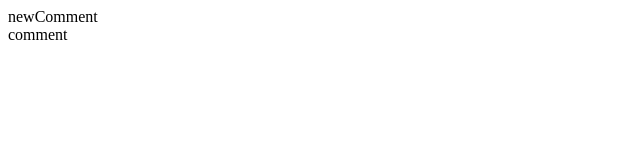
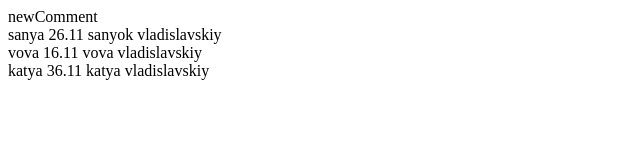
Before and after one commit to Edgar000/comm, a website built with webpack: page app/index.html in a window 1280 px wide. Shown: the whole page, without its empty margins (0-640 px from the left). Built offline with nearby package versions, Linux system fonts and the light colour scheme; some packages are replaced by stand-ins of ours; files whose address does not match are found by name.

Commit message:
added repeated templates

```diff
--- a/app/wall/comment/comment.component.js
+++ b/app/wall/comment/comment.component.js
@@ -1,5 +1,8 @@
 import templateUrl from 'ngtemplate!html!./comment.html';
 
 export default {
-    templateUrl: templateUrl
+    templateUrl: templateUrl,
+    bindings: {
+        comment: '<'
+    }
 };
--- a/app/wall/comment/comment.html
+++ b/app/wall/comment/comment.html
@@ -1,3 +1,5 @@
 <div>
-    comment
+    {{$ctrl.comment.title}}
+    {{$ctrl.comment.date}}
+    {{$ctrl.comment.content}}
 </div>
--- a/app/wall/wall.controller.js
+++ b/app/wall/wall.controller.js
@@ -1,5 +1,21 @@
 export default class {
     constructor(){
-
+        this.comments = [
+            {
+                title: 'sanya',
+                date: '26.11',
+                content: 'sanyok vladislavskiy'
+            },
+            {
+                title: 'vova',
+                date: '16.11',
+                content: 'vova vladislavskiy'
+            },
+            {
+                title: 'katya',
+                date: '36.11',
+                content: 'katya vladislavskiy'
+            }
+        ]
     }
 };
--- a/app/wall/wall.html
+++ b/app/wall/wall.html
@@ -1,2 +1,2 @@
 <new-comment></new-comment>
-<comment></comment>
+<comment ng-repeat="comment in wallCtrl.comments" comment="comment"></comment>
--- a/app/wall/wall.route.js
+++ b/app/wall/wall.route.js
@@ -1,9 +1,12 @@
 import templateUrl from 'ngtemplate!html!./wall.html';
+import WallController from './wall.controller';
 
 export default function ($stateProvider) {
     $stateProvider
         .state('wall', {
             url: "/wall",
-            templateUrl: templateUrl
+            templateUrl: templateUrl,
+            controller: WallController,
+            controllerAs: 'wallCtrl'
         })
 }
```
